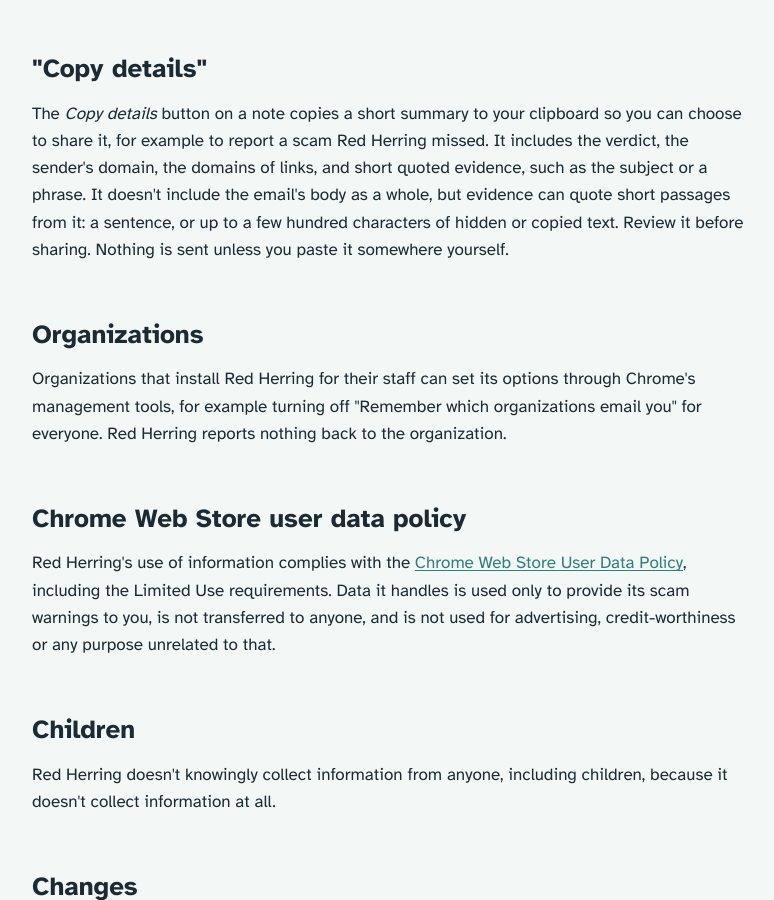
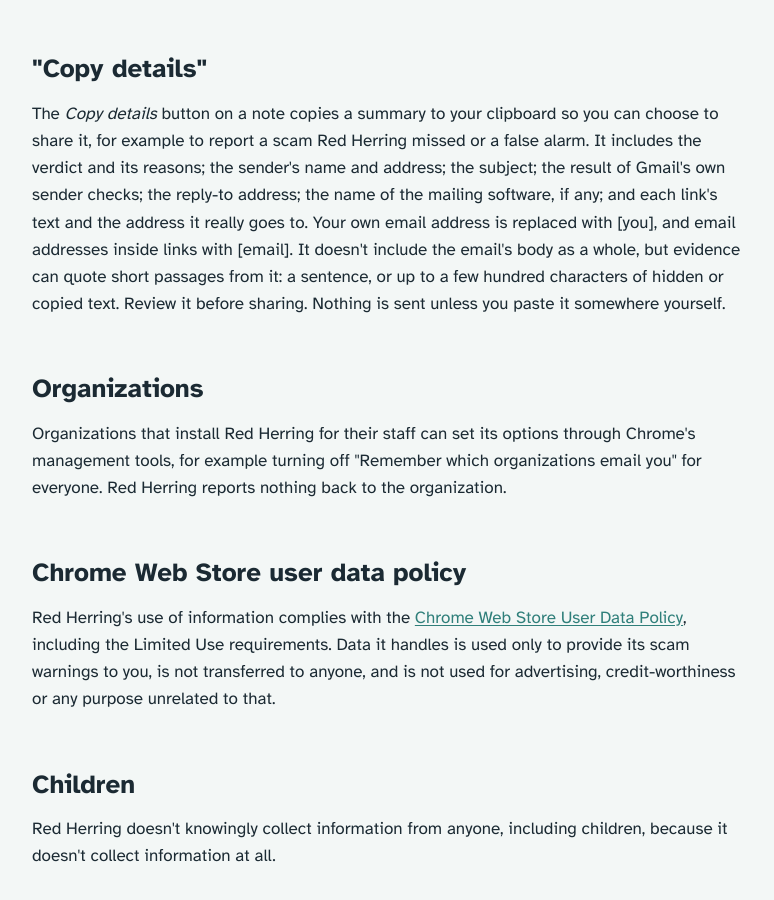
Before and after one commit to matthewidavis/RedHerring, a plain HTML site: page privacy.html in a window 1280 px wide. Shown: the part 3947-4847 px from the top of the page, without its empty margins (252-1026 px from the left). Drawn offline with Linux system fonts and the light colour scheme.

Commit message:
Copy details now includes sender checks, reply-to and real link addresses

```diff
--- a/privacy.html
+++ b/privacy.html
@@ -95,7 +95,7 @@
     </ul>
 
     <h2>"Copy details"</h2>
-    <p>The <em>Copy details</em> button on a note copies a short summary to your clipboard so you can choose to share it, for example to report a scam Red Herring missed. It includes the verdict, the sender's domain, the domains of links, and short quoted evidence, such as the subject or a phrase. It doesn't include the email's body as a whole, but evidence can quote short passages from it: a sentence, or up to a few hundred characters of hidden or copied text. Review it before sharing. Nothing is sent unless you paste it somewhere yourself.</p>
+    <p>The <em>Copy details</em> button on a note copies a summary to your clipboard so you can choose to share it, for example to report a scam Red Herring missed or a false alarm. It includes the verdict and its reasons; the sender's name and address; the subject; the result of Gmail's own sender checks; the reply-to address; the name of the mailing software, if any; and each link's text and the address it really goes to. Your own email address is replaced with [you], and email addresses inside links with [email]. It doesn't include the email's body as a whole, but evidence can quote short passages from it: a sentence, or up to a few hundred characters of hidden or copied text. Review it before sharing. Nothing is sent unless you paste it somewhere yourself.</p>
 
     <h2>Organizations</h2>
     <p>Organizations that install Red Herring for their staff can set its options through Chrome's management tools, for example turning off "Remember which organizations email you" for everyone. Red Herring reports nothing back to the organization.</p>
```
Also changed, not shown: index.html (+1 -1 lines).
